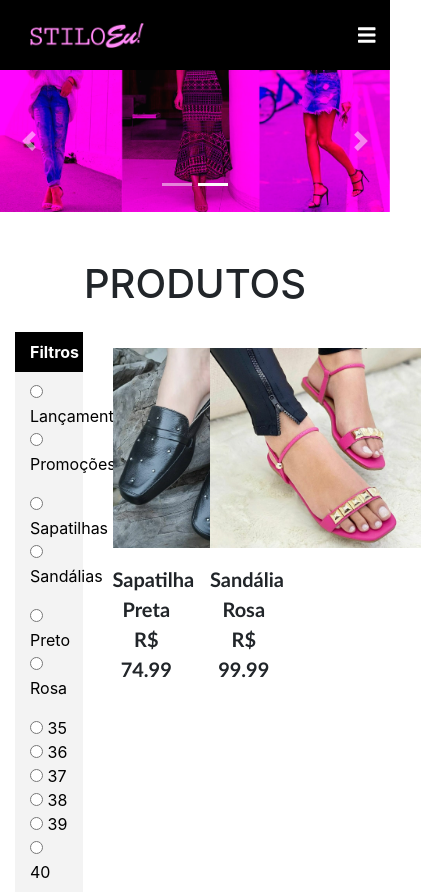
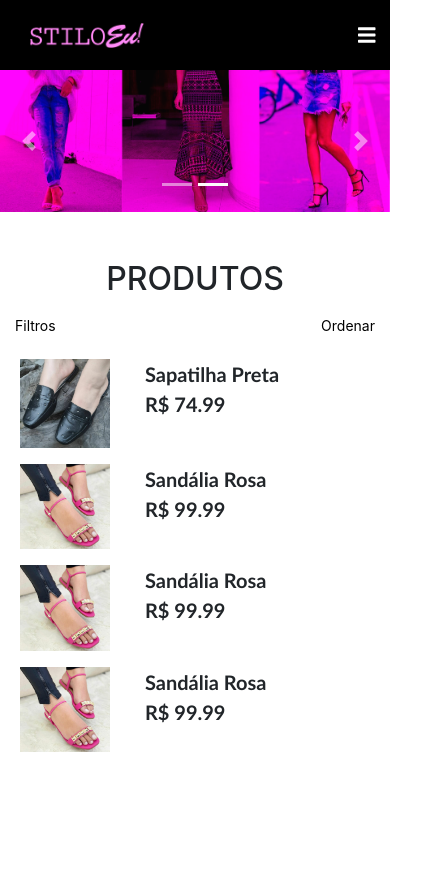
Before and after one commit to ph-honorato/stiloeu-frontend, an Angular app: page / in a window 390 px wide. Shown: the whole page, 421 px wide, since content can reach past the window. After the commit the page ends 844 px from the top, so only its background shows below. Built offline with nearby package versions, Linux system fonts and the light colour scheme.

Commit message:
responsividade dos produtos

```diff
--- a/src/app/models/pre-database.model.ts
+++ b/src/app/models/pre-database.model.ts
@@ -42,6 +42,40 @@ export class PreDatabase {
             dataAdicao: "",
             dataModificacao: ""
         },
+        {
+            id: 2,
+            nome: "Sandália Rosa",
+            descricao: "Sandália rosa com tecido e couro",
+            foto: "../../assets/sandaliarosa.jpeg",
+            preco: 99.99,
+            tamanhos: [35, 36, 37, 39, 40],
+            modelo: "Sandálias",
+            cor: "Rosa",
+            disponivel: true,
+            prontaEntrega: true,
+            lancamento: false,
+            promocao: true,
+            precoPromocao: 89.99,
+            dataAdicao: "",
+            dataModificacao: ""
+        },
+        {
+            id: 4,
+            nome: "Sandália Rosa",
+            descricao: "Sandália rosa com tecido e couro",
+            foto: "../../assets/sandaliarosa.jpeg",
+            preco: 99.99,
+            tamanhos: [35, 36, 37, 39, 40],
+            modelo: "Sandálias",
+            cor: "Rosa",
+            disponivel: true,
+            prontaEntrega: true,
+            lancamento: false,
+            promocao: true,
+            precoPromocao: 89.99,
+            dataAdicao: "",
+            dataModificacao: ""
+        },
     ];
 
 }
--- a/src/app/pages/produtos/produtos.component.css
+++ b/src/app/pages/produtos/produtos.component.css
@@ -1,8 +1,13 @@
 
 
-/* FOTOS */
+/* PRODUTOS */
 
-.card-fotos {
+.foto {
+    width: 90%;
+    height: auto;
+}
+
+.card-produtos {
     /* background-color: rgb(243, 243, 243); */
     height: 400px;
     font-family: 'Trebuchet MS', 'Lucida Sans Unicode', 'Lucida Grande', 'Lucida Sans', Arial, sans-serif;
@@ -11,14 +16,19 @@
     border-radius: 5px;
 }
 
-.card-fotos:hover {
+.card-produtos-mobile {
+    min-height: 100px;
+    font-family: 'Trebuchet MS', 'Lucida Sans Unicode', 'Lucida Grande', 'Lucida Sans', Arial, sans-serif;
+    font-size: 20px;
+    cursor: zoom-in;
+    border-radius: 5px;
+}
+
+.card-produtos:hover, .card-produtos-mobile:hover {
     outline: solid 0.2px rgb(207, 207, 207);
 }
 
-.foto {
-    height: 200px;
-    width: auto;
-}
+
 
 
 /* BOX DE FILTRO */
@@ -47,3 +57,13 @@
     transition-timing-function: ease-in-out;
     transition-duration: 0.1s;
 } */
+
+
+
+/* BARRA DE INFORMAÇÕES */
+
+.barra-informações {
+    color: black;
+    font-size: 14px;
+    height: 40px;
+}
--- a/src/app/pages/produtos/produtos.component.html
+++ b/src/app/pages/produtos/produtos.component.html
@@ -19,8 +19,10 @@
     <div class="row mb-3">
 
         <div class="col-12 text-center">
-            <h1>PRODUTOS</h1>
+            <h1 class="d-none d-md-inline">PRODUTOS</h1>
+            <h2 class="d-inline d-md-none">PRODUTOS</h2>
         </div>
+
 
     </div>
 
@@ -28,7 +30,7 @@
 
         <!-- FILTROS -->
 
-        <div class="col-3">
+        <div class="col-0 col-lg-3 d-none d-lg-inline">
 
             <div class="container-fluid filtro-superior">
 
@@ -123,21 +125,54 @@
 
         <!-- PRODUTOS -->
 
-        <div class="col-9 p-0">
+        <div class="col-12 col-lg-9 p-0">
 
             <div class="container-fluid" >
 
-                <div class="row" >
+                <div class="row barra-informações mb-1">
 
-                    <div class="col-4 py-3 card-fotos text-center" *ngFor="let produto of produtosExibidos;" (click)="selecionaProduto(produto)">
+                    <div class="col-4 d-none d-md-inline" style="border-left: 10px black;">N Produtos Encontrados</div>
+                    <div class="col-6 col-md-4" style="margin-left: 1px gray;"> <span class="d-inline d-lg-none">Filtros</span> </div>
 
-                        <img class="foto mb-3" [src]="produto.foto" alt="foto"><br>
+                    <div class="col-4 d-none d-md-inline">Ordenar Por:</div>
+                    <div class="col-6 d-inline d-md-none text-right">Ordenar</div>
 
-                        <b>{{produto.nome}}</b><br>
+                </div>
 
-                        <b>R$ {{produto.preco}}</b><br>
+                <div class="row">
+
+                    <div class="d-none d-md-inline col-md-4 card-produtos" *ngFor="let produto of produtosExibidos;" (click)="selecionaProduto(produto)">
+
+                        <div class="row text-center py-1">
+                            <img class="foto mb-3" [src]="produto.foto" alt="foto">
+                        </div>
+
+                        <div class="row">
+                            <b>{{produto.nome}}</b>
+
+                        </div>
+
+                        <div class="row">
+                            <b>R$ {{produto.preco}}</b>
+                        </div>
 
                     </div>
+
+                    <div class="container-fluid d-inline d-md-none card-produtos-mobile" *ngFor="let produto of produtosExibidos;" (click)="selecionaProduto(produto)">
+
+                        <div class="row">
+                            <div class="col-4 text-center">
+                                <img class="foto mb-3" [src]="produto.foto" alt="foto">
+                            </div>
+
+                            <div class="col-8">
+                                <b>{{produto.nome}}</b><br>
+                                <b>R$ {{produto.preco}}</b>
+                            </div>
+                        </div>
+
+                    </div>
+
 
                 </div>
 
```
